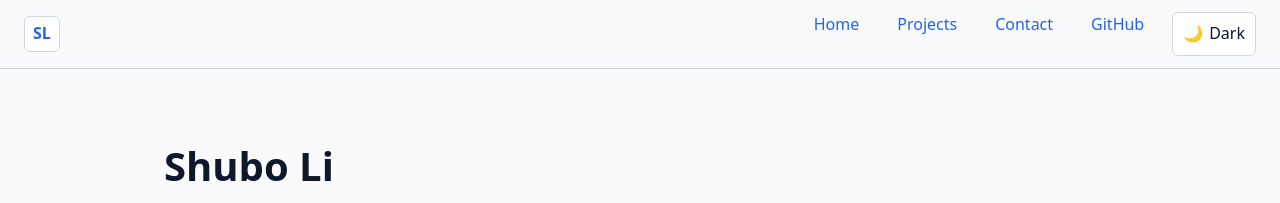
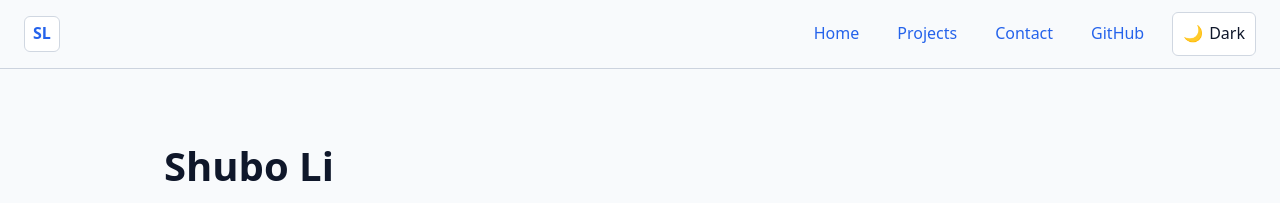
Before and after one commit to Shubo176/shubo176.github.io, a Jekyll site: the page index.html, which Jekyll copies as it is, in a window 1280 px wide. Shown: the top 203 px of the page. Built offline with Jekyll 4.4.1, drawn with Linux system fonts in a browser that asks for light colours.

Commit message:
modified:   assets/style.css

```diff
--- a/assets/style.css
+++ b/assets/style.css
@@ -47,7 +47,7 @@ a:hover{text-decoration:underline}
 
 .nav{display:flex;align-items:center;justify-content:space-between;gap:12px;padding:12px 24px}
 .nav__logo{font-weight:700;border:1px solid var(--ring);padding:4px 8px;border-radius:6px;background:var(--card)}
-.nav__menu{display:flex;gap:18px;list-style:none;margin:0;padding:0}
+.nav__menu{display:flex;align-items:center;gap:18px;list-style:none;margin:0;padding:0}
 .nav__menu a{padding:8px 10px;border-radius:6px}
 .nav__menu a.active, .nav__menu a:hover{background:var(--card)}
 .nav__menu button{
```
